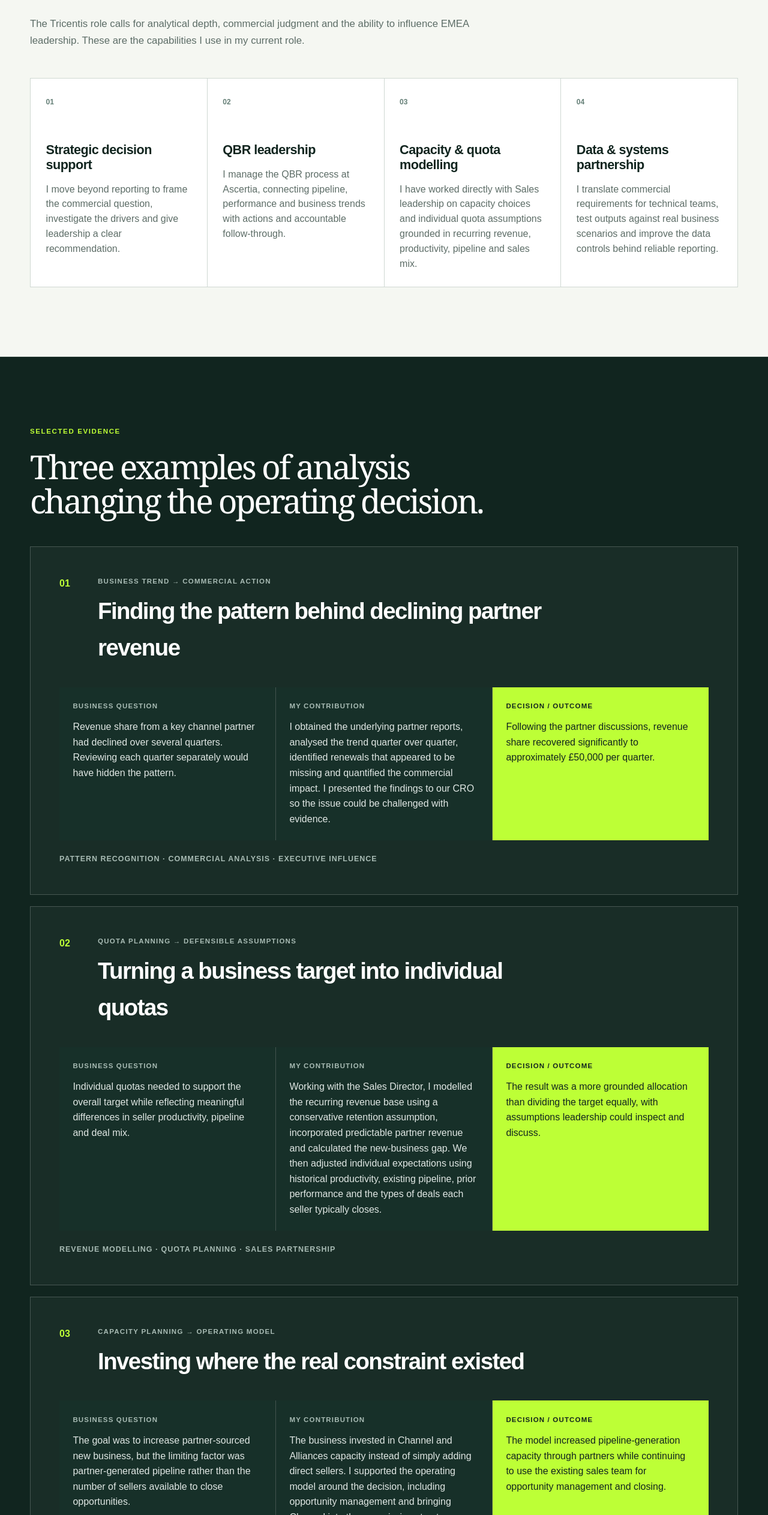
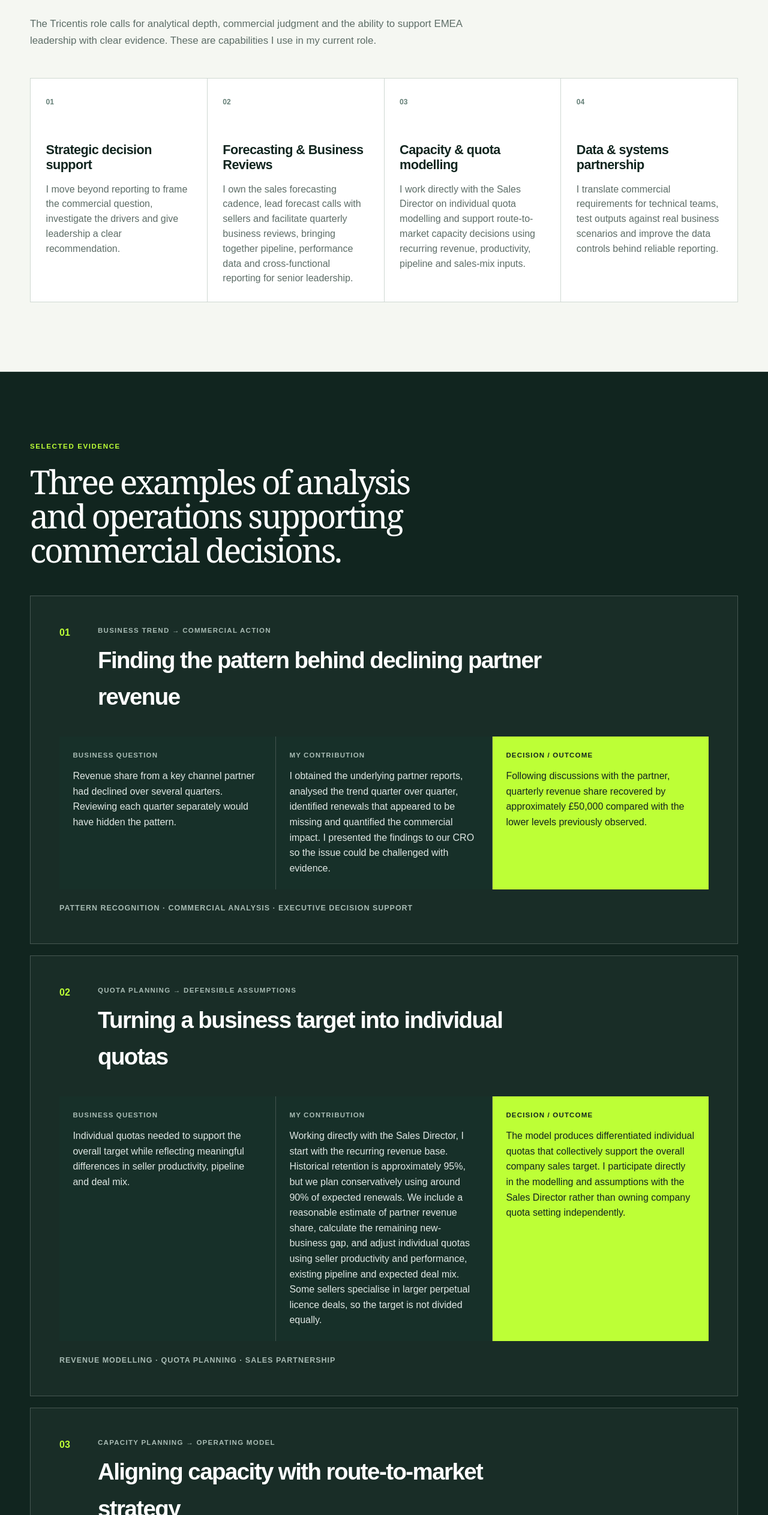
Before and after one commit to miriamgonzalezm/miriam-revops-portfolio, a Next.js app: page /tricentis in a window 1280 px wide. Shown: the part 1184-3710 px from the top of the page at 60% size. Built offline with nearby package versions, Linux system fonts and the light colour scheme.

Commit message:
Refine Tricentis sales operations evidence

```diff
--- a/app/tricentis/page.tsx
+++ b/app/tricentis/page.tsx
@@ -84,7 +84,7 @@ export default function TricentisPortfolioPage() {
             <p className={styles.eyebrow}>ROLE ALIGNMENT</p>
             <h2 id="fit-title">The questions behind the numbers are where I add value.</h2>
             <p>
-              The Tricentis role calls for analytical depth, commercial judgment and the ability to influence EMEA leadership. These are the capabilities I use in my current role.
+              The Tricentis role calls for analytical depth, commercial judgment and the ability to support EMEA leadership with clear evidence. These are capabilities I use in my current role.
             </p>
           </div>
           <div className={styles.fitGrid}>
@@ -101,7 +101,7 @@ export default function TricentisPortfolioPage() {
         <section className={styles.evidenceSection} id="evidence" aria-labelledby="evidence-title">
           <div className={styles.sectionIntro}>
             <p className={styles.eyebrow}>SELECTED EVIDENCE</p>
-            <h2 id="evidence-title">Three examples of analysis changing the operating decision.</h2>
+            <h2 id="evidence-title">Three examples of analysis and operations supporting commercial decisions.</h2>
           </div>
 
           <div className={styles.evidenceList}>
@@ -139,7 +139,7 @@ export default function TricentisPortfolioPage() {
             <p className={styles.eyebrow}>OPERATING RANGE</p>
             <h2 id="operating-title">Insight is useful when it becomes an operating rhythm.</h2>
             <p className={styles.sectionCopy}>
-              I connect commercial analysis with the cadences, systems and governance needed to keep decisions moving after the leadership meeting.
+              I connect commercial analysis with consistent reporting cadences, GTM systems and data governance so leadership discussions are based on reliable, useful information.
             </p>
             <ul className={styles.operatingList}>
               {content.operatingCadence.map((item) => <li key={item}>{item}</li>)}
--- a/content/tricentis.ts
+++ b/content/tricentis.ts
@@ -19,13 +19,13 @@ export const tricentisPortfolio = {
     },
     {
       number: "02",
-      title: "QBR leadership",
-      body: "I manage the QBR process at Ascertia, connecting pipeline, performance and business trends with actions and accountable follow-through.",
+      title: "Forecasting & Business Reviews",
+      body: "I own the sales forecasting cadence, lead forecast calls with sellers and facilitate quarterly business reviews, bringing together pipeline, performance data and cross-functional reporting for senior leadership.",
     },
     {
       number: "03",
       title: "Capacity & quota modelling",
-      body: "I have worked directly with Sales leadership on capacity choices and individual quota assumptions grounded in recurring revenue, productivity, pipeline and sales mix.",
+      body: "I work directly with the Sales Director on individual quota modelling and support route-to-market capacity decisions using recurring revenue, productivity, pipeline and sales-mix inputs.",
     },
     {
       number: "04",
@@ -42,8 +42,8 @@ export const tricentisPortfolio = {
       action:
         "I obtained the underlying partner reports, analysed the trend quarter over quarter, identified renewals that appeared to be missing and quantified the commercial impact. I presented the findings to our CRO so the issue could be challenged with evidence.",
       result:
-        "Following the partner discussions, revenue share recovered significantly to approximately £50,000 per quarter.",
-      signal: "Pattern recognition · Commercial analysis · Executive influence",
+        "Following discussions with the partner, quarterly revenue share recovered by approximately £50,000 compared with the lower levels previously observed.",
+      signal: "Pattern recognition · Commercial analysis · Executive decision support",
     },
     {
       label: "Quota planning → defensible assumptions",
@@ -51,28 +51,28 @@ export const tricentisPortfolio = {
       situation:
         "Individual quotas needed to support the overall target while reflecting meaningful differences in seller productivity, pipeline and deal mix.",
       action:
-        "Working with the Sales Director, I modelled the recurring revenue base using a conservative retention assumption, incorporated predictable partner revenue and calculated the new-business gap. We then adjusted individual expectations using historical productivity, existing pipeline, prior performance and the types of deals each seller typically closes.",
+        "Working directly with the Sales Director, I start with the recurring revenue base. Historical retention is approximately 95%, but we plan conservatively using around 90% of expected renewals. We include a reasonable estimate of partner revenue share, calculate the remaining new-business gap, and adjust individual quotas using seller productivity and performance, existing pipeline and expected deal mix. Some sellers specialise in larger perpetual licence deals, so the target is not divided equally.",
       result:
-        "The result was a more grounded allocation than dividing the target equally, with assumptions leadership could inspect and discuss.",
+        "The model produces differentiated individual quotas that collectively support the overall company sales target. I participate directly in the modelling and assumptions with the Sales Director rather than owning company quota setting independently.",
       signal: "Revenue modelling · Quota planning · Sales partnership",
     },
     {
       label: "Capacity planning → operating model",
-      title: "Investing where the real constraint existed",
+      title: "Aligning capacity with route-to-market strategy",
       situation:
-        "The goal was to increase partner-sourced new business, but the limiting factor was partner-generated pipeline rather than the number of sellers available to close opportunities.",
+        "Ascertia had a strategic objective to increase the proportion of new business coming through partners. This created a capacity decision about where additional commercial investment should sit.",
       action:
-        "The business invested in Channel and Alliances capacity instead of simply adding direct sellers. I supported the operating model around the decision, including opportunity management and bringing Channel into the commission structure so incentives reinforced the strategy.",
+        "The business chose to hire a Channel & Alliances team member rather than simply expand the direct sales team, and later expanded the function further. Opportunities continued to be managed and closed by the existing sales team. From Sales Operations, I supported how those opportunities were handled and incorporated Channel into the commission structure so the role could be appropriately incentivised.",
       result:
-        "The model increased pipeline-generation capacity through partners while continuing to use the existing sales team for opportunity management and closing.",
-      signal: "Capacity diagnosis · Channel strategy · Incentive alignment",
+        "This is an example of route-to-market strategy influencing where commercial capacity was invested, with Sales Operations supporting the processes and incentives around the chosen model.",
+      signal: "Route-to-market capacity · Channel strategy · Incentive alignment",
     },
   ],
   operatingCadence: [
-    "Pipeline visibility and forecasting",
-    "QBR preparation, facilitation and follow-through",
-    "Performance and productivity analysis",
-    "Automated reporting and dashboard design",
+    "Sales forecasting cadence and seller forecast calls",
+    "QBR facilitation and cross-functional reporting",
+    "Pipeline, performance and productivity analysis",
+    "KPI definition, dashboards and operationalisation",
     "CRM governance and data quality",
     "Business requirements, testing and UAT",
   ],
```
